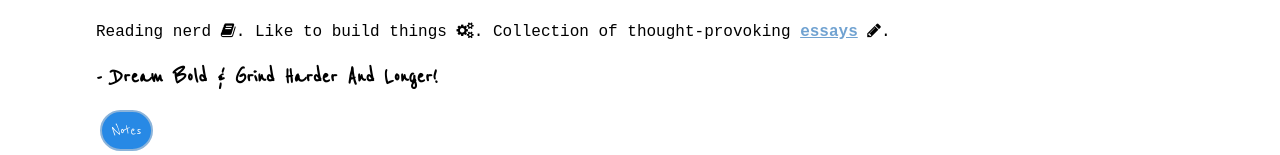
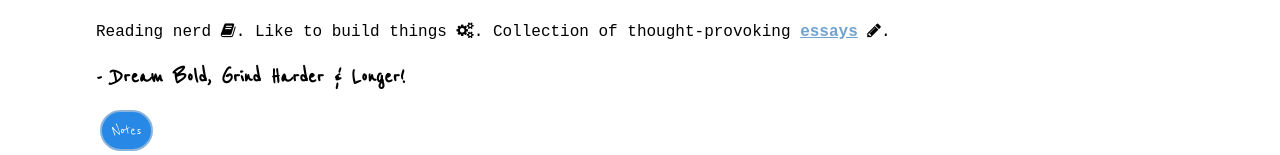
Before and after one commit to mihirchronicles/old-personal-site, a plain HTML site: page index.html in a window 1280 px wide. Shown: the part 320-475 px from the top of the page. Drawn offline with Linux system fonts and the light colour scheme.

Commit message:
content update

```diff
--- a/index.html
+++ b/index.html
@@ -26,7 +26,7 @@
 			<p>Reading nerd <i class="fa fa-book"></i>. Like to build things <i class="fa fa-cogs"></i>. Collection of thought-provoking <strong><a href="http://themihirchronicles.tumblr.com/Essays">essays</a></strong> <i class="fa fa-pencil"></i>.
 			</p>
 		</div>
-		<h2 class="body-end">- Dream Bold & Grind Harder And Longer!</h2>
+		<h2 class="body-end">- Dream Bold, Grind Harder & Longer!</h2>
 		<a href="http://themihirchronicles.tumblr.com">
 			<button class ="btn" type="text">Notes</button>
 		</a>
```
